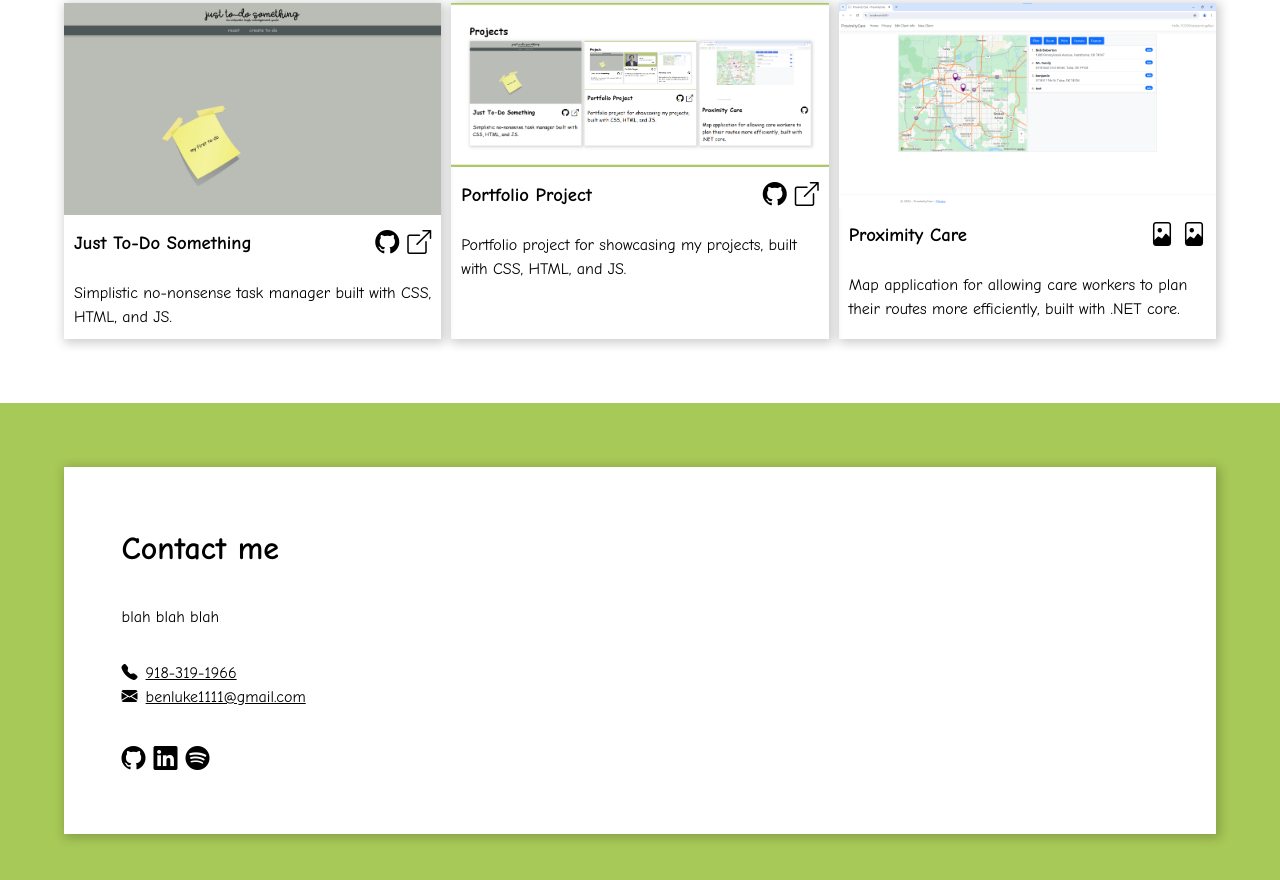
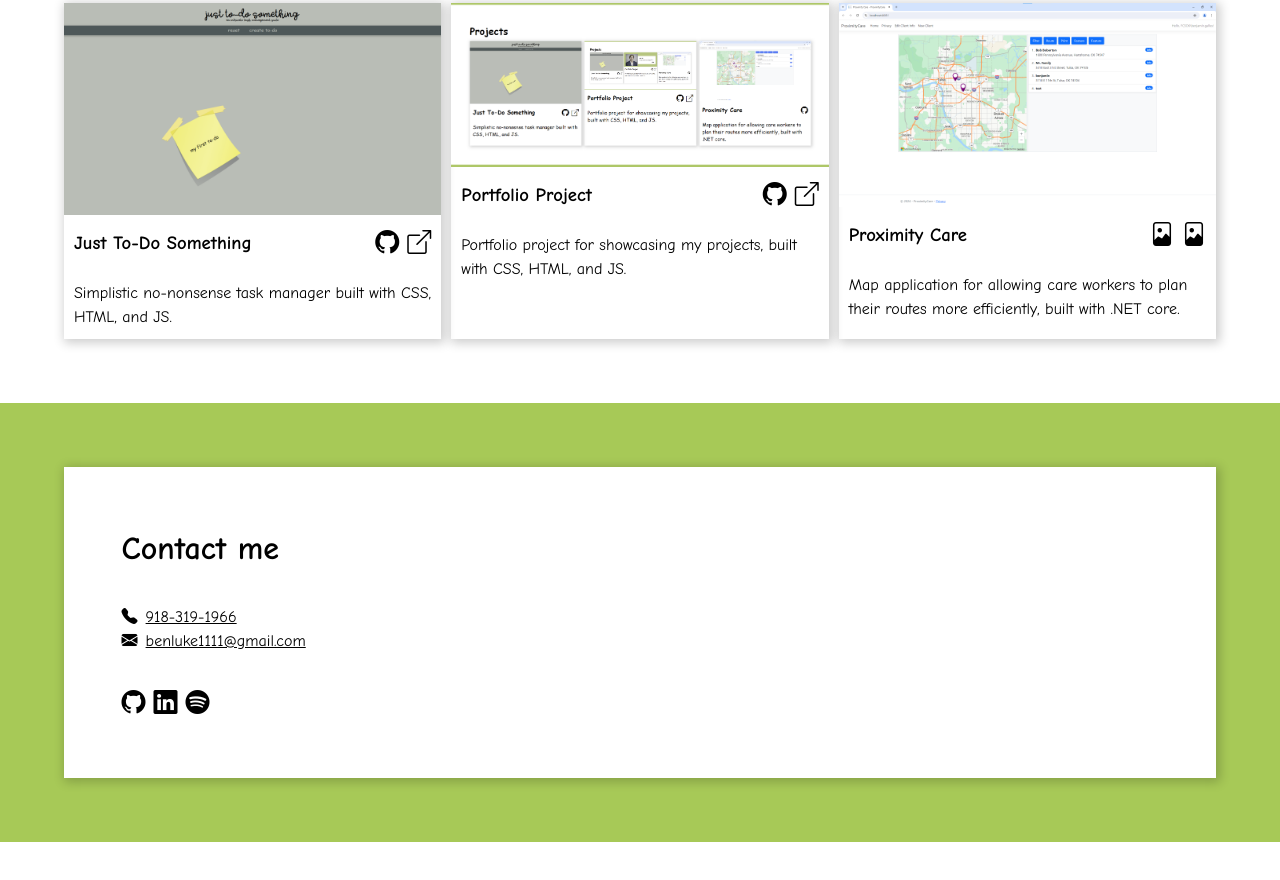
Before and after one commit to jellybro99/Portfolio, a plain HTML site: page index.html in a window 1280 px wide. Shown: the part 726-1606 px from the top of the page. After the commit the page ends 1568 px from the top, so only its background shows below. Drawn offline with nearby package versions, Linux system fonts and the light colour scheme.

Commit message:
Removed extra info

```diff
--- a/index.html
+++ b/index.html
@@ -70,9 +70,6 @@
     <footer>
         <div class="blurb shadow">
             <h1>Contact me</h1>
-            <p>
-                blah blah blah
-            </p>
             <div>
                 <a href="tel:9183191966"><i class="bi bi-telephone-fill space"></i>918-319-1966</a>
                 <a href="mailto:benluke1111@gmail.com"><i class="bi bi-envelope-fill space"></i>benluke1111@gmail.com</a>
```
